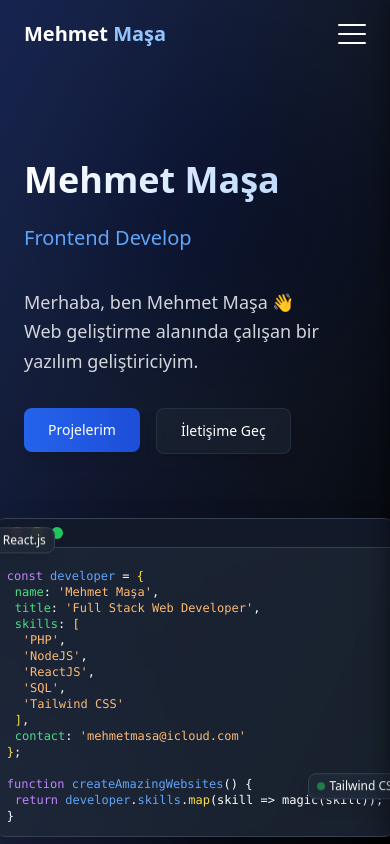
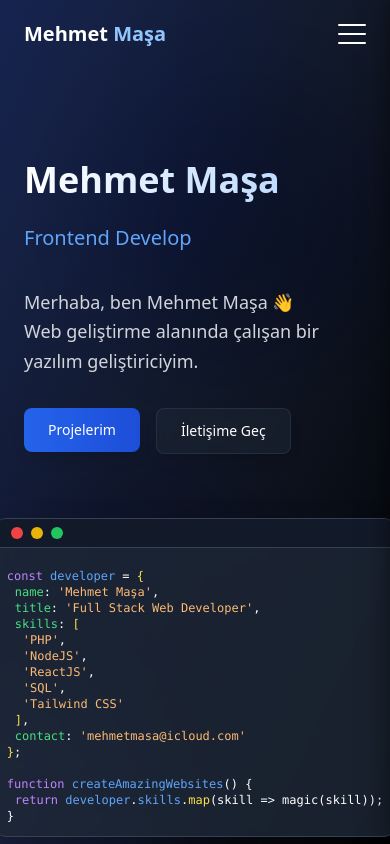
Before and after one commit to mehmetmasa/reactjs-portfolio, a React (Create React App) app: page / in a window 390 px wide. Shown: the top 844 px of the page. Built offline with nearby package versions, Linux system fonts and the light colour scheme.

Commit message:
Fix: Revert hero section to original design, only add minimal mobile margins for code editor

```diff
--- a/src/components/sections/HeroSection.js
+++ b/src/components/sections/HeroSection.js
@@ -216,7 +216,7 @@ function HeroSection() {
           >
             <div className="relative z-10 flex items-center justify-center h-full">
               {/* Code editor window */}
-              <div className="w-full max-w-lg bg-gray-800/80 backdrop-blur-sm rounded-xl overflow-hidden shadow-2xl border border-gray-700">
+              <div className="w-full max-w-lg bg-gray-800/80 backdrop-blur-sm rounded-xl overflow-hidden shadow-2xl border border-gray-700 mx-2 sm:mx-0">
                 {/* Editor header with controls */}
                 <div className="bg-gray-900/80 px-4 py-2 flex items-center border-b border-gray-700">
                   <div className="flex space-x-2">
@@ -280,7 +280,7 @@ function HeroSection() {
 
               {/* Floating technology badges */}
               <motion.div
-                className="absolute top-4 md:top-10 -left-3 md:-left-6 bg-gray-800/90 backdrop-blur-sm px-2 md:px-4 py-1 md:py-2 rounded-lg border border-gray-700 shadow-lg"
+                className="absolute top-10 -left-6 bg-gray-800/90 backdrop-blur-sm px-4 py-2 rounded-lg border border-gray-700 shadow-lg hidden sm:block"
                 animate={{
                   y: [0, -10, 0],
                 }}
@@ -290,14 +290,14 @@ function HeroSection() {
                   ease: "easeInOut"
                 }}
               >
-                <div className="flex items-center gap-1 md:gap-2">
-                  <div className="w-2 md:w-3 h-2 md:h-3 bg-blue-500 rounded-full animate-pulse"></div>
-                  <span className="text-white font-medium text-xs md:text-sm">React.js</span>
+                <div className="flex items-center gap-2">
+                  <div className="w-3 h-3 bg-blue-500 rounded-full animate-pulse"></div>
+                  <span className="text-white font-medium">React.js</span>
                 </div>
               </motion.div>
 
               <motion.div
-                className="absolute bottom-10 md:bottom-20 -right-3 md:-right-6 bg-gray-800/90 backdrop-blur-sm px-2 md:px-4 py-1 md:py-2 rounded-lg border border-gray-700 shadow-lg"
+                className="absolute bottom-20 -right-6 bg-gray-800/90 backdrop-blur-sm px-4 py-2 rounded-lg border border-gray-700 shadow-lg hidden sm:block"
                 animate={{
                   y: [0, 10, 0],
                 }}
@@ -308,9 +308,9 @@ function HeroSection() {
                   delay: 1
                 }}
               >
-                <div className="flex items-center gap-1 md:gap-2">
-                  <div className="w-2 md:w-3 h-2 md:h-3 bg-green-500 rounded-full animate-pulse"></div>
-                  <span className="text-white font-medium text-xs md:text-sm">Tailwind CSS</span>
+                <div className="flex items-center gap-2">
+                  <div className="w-3 h-3 bg-green-500 rounded-full animate-pulse"></div>
+                  <span className="text-white font-medium">Tailwind CSS</span>
                 </div>
               </motion.div>
             </div>
```
